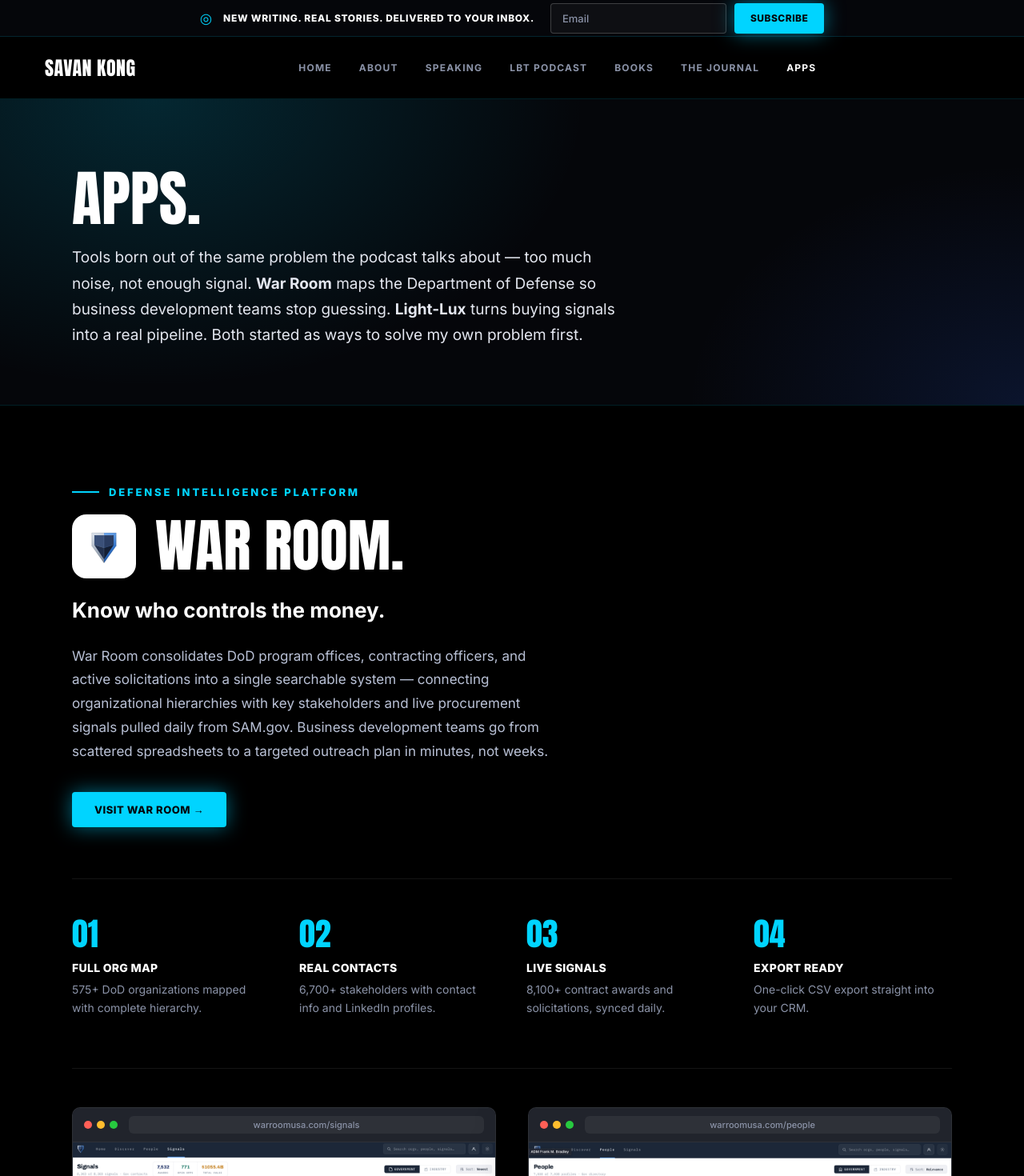
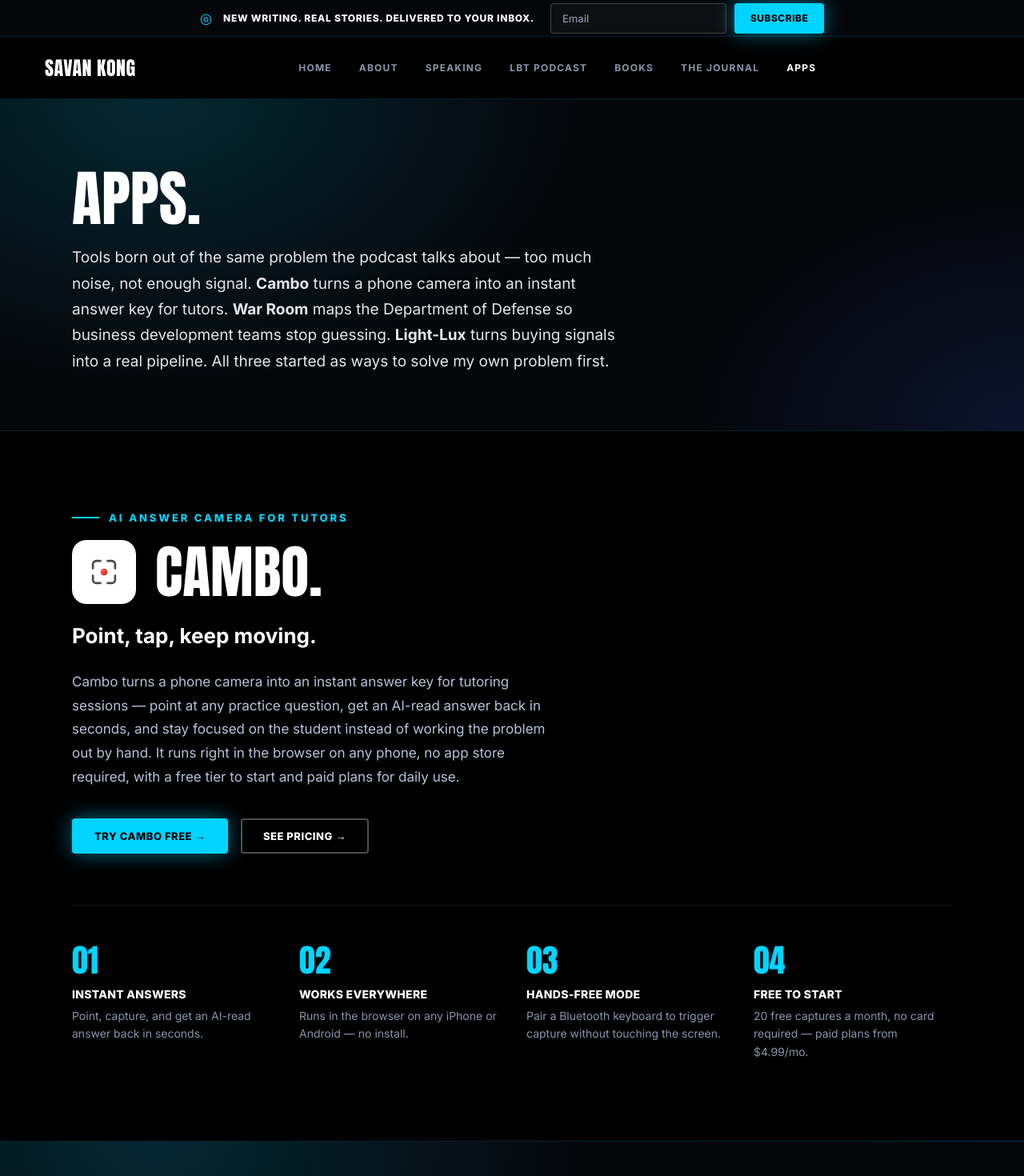
Before and after one commit to savankong/savankong.com, a Next.js app: page /apps in a window 1280 px wide. Shown: the top 1470 px of the page at 80% size. Built offline with nearby package versions, Linux system fonts and the light colour scheme.

Commit message:
Add Cambo App to Apps page, listed first
Sourced tagline, pillars, and pricing from the live camboapp.com site.

```diff
--- a/app/apps/page.tsx
+++ b/app/apps/page.tsx
@@ -6,10 +6,27 @@
 export const metadata: Metadata = {
   title: "Apps — Savan Kong",
   description:
-    "War Room and Light-Lux — defense intelligence and B2B sales tools built by Savan Kong.",
+    "War Room, Light-Lux, and Cambo — defense intelligence, B2B sales, and tutoring tools built by Savan Kong.",
 };
 
 const apps = [
+  {
+    logo: "/logos/cambo.svg",
+    badge: "AI Answer Camera for Tutors",
+    title: "Cambo.",
+    tagline: "Point, tap, keep moving.",
+    desc: "Cambo turns a phone camera into an instant answer key for tutoring sessions — point at any practice question, get an AI-read answer back in seconds, and stay focused on the student instead of working the problem out by hand. It runs right in the browser on any phone, no app store required, with a free tier to start and paid plans for daily use.",
+    pillars: [
+      { label: "Instant Answers", text: "Point, capture, and get an AI-read answer back in seconds." },
+      { label: "Works Everywhere", text: "Runs in the browser on any iPhone or Android — no install." },
+      { label: "Hands-Free Mode", text: "Pair a Bluetooth keyboard to trigger capture without touching the screen." },
+      { label: "Free to Start", text: "20 free captures a month, no card required — paid plans from $4.99/mo." },
+    ],
+    ctas: [
+      { href: "https://camboapp.com", label: "Try Cambo Free →", style: "pill-filled" },
+      { href: "https://camboapp.com/pricing", label: "See Pricing →", style: "pill-outline" },
+    ],
+  },
   {
     logo: "/logos/war-room.svg",
     badge: "Defense Intelligence Platform",
@@ -83,10 +100,12 @@
           <h1 className={styles.h1}>Apps.</h1>
           <p className={styles.intro}>
             Tools born out of the same problem the podcast talks about — too
-            much noise, not enough signal. <strong>War Room</strong> maps the
-            Department of Defense so business development teams stop
-            guessing. <strong>Light-Lux</strong> turns buying signals into a
-            real pipeline. Both started as ways to solve my own problem
+            much noise, not enough signal. <strong>Cambo</strong> turns a
+            phone camera into an instant answer key for tutors.{" "}
+            <strong>War Room</strong> maps the Department of Defense so
+            business development teams stop guessing.{" "}
+            <strong>Light-Lux</strong> turns buying signals into a real
+            pipeline. All three started as ways to solve my own problem
             first.
           </p>
         </div>
```
Also changed, not shown: public/logos/cambo.svg (added).
